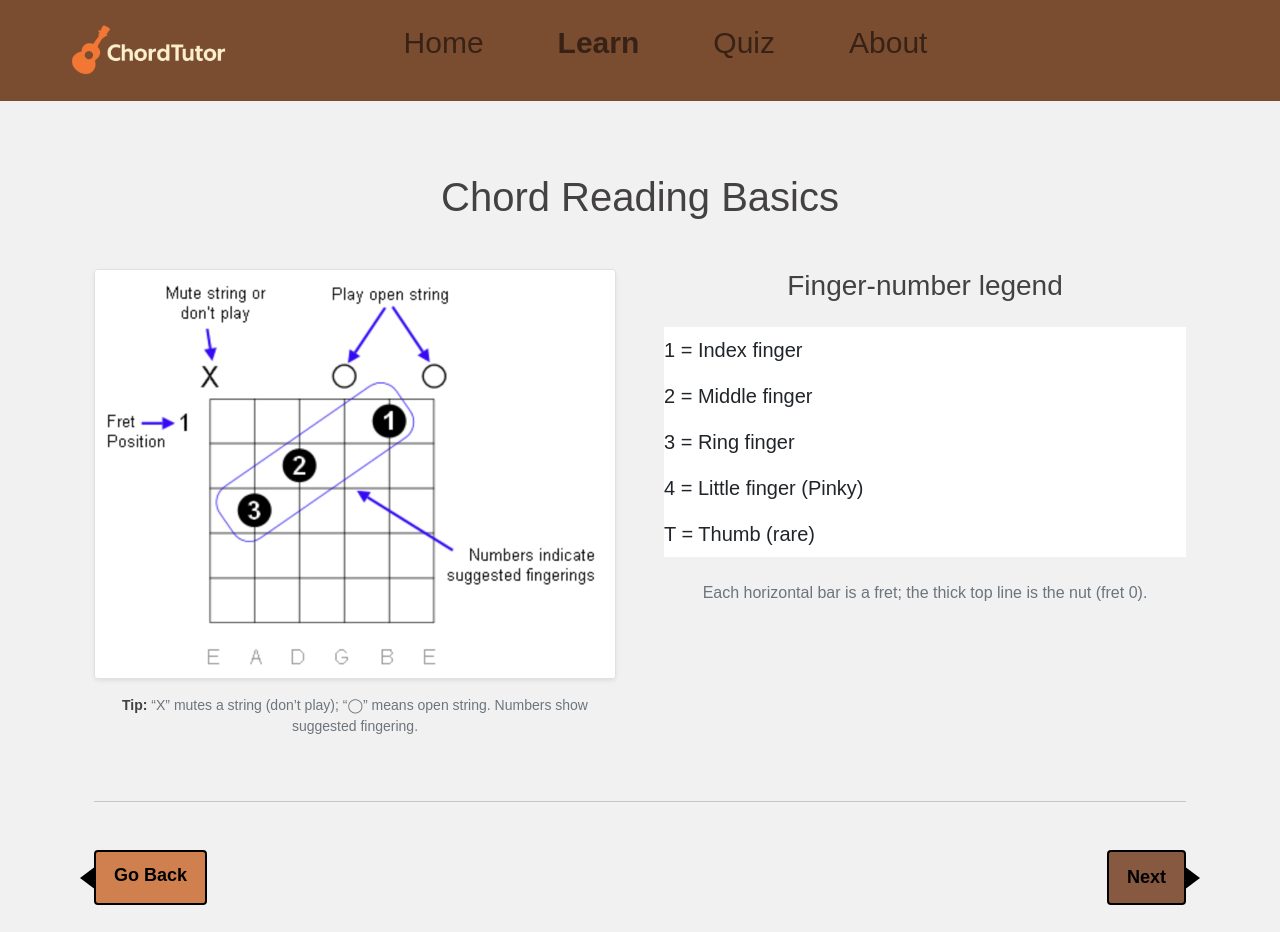
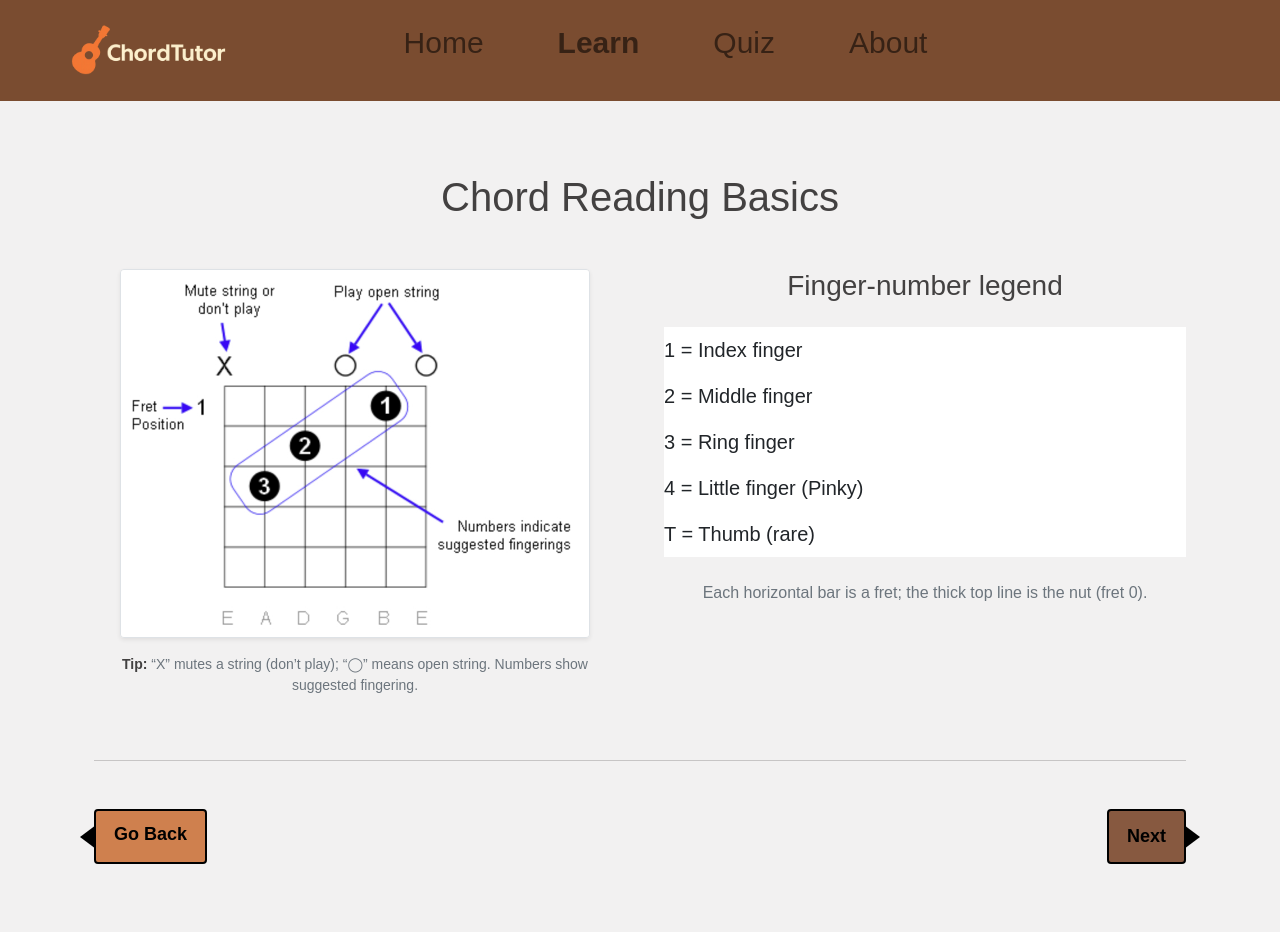
Before and after one commit to SamuelLaki/guitar-learning-app, a Flask app: page /chord-reading-basics in a window 1280 px wide. Run offline with Flask 3, Linux system fonts and the light colour scheme; some libraries are stand-ins or nearby versions.

Commit message:
Allowed vertical scrolling

```diff
--- a/static/main.css
+++ b/static/main.css
@@ -2,7 +2,7 @@ html, body {
     height: 100%; /* Ensure html and body take full height */
     margin: 0;
     padding: 0;
-    overflow: hidden; /* Prevent scrolling on the body */
+    overflow: auto; /* Prevent scrolling on the body */
 }
 
 body {
@@ -27,7 +27,7 @@ body {
 
 .main-content-area {
     flex-grow: 1; /* Make content area fill remaining space */
-    overflow-y: hidden; /* Strictly prevent scrolling within the content area */
+    overflow-y: auto; /* Strictly prevent scrolling within the content area */
     padding-bottom: 20px; /* Add some padding at the bottom */
 }
 
@@ -89,6 +89,11 @@ body {
 .chord-container {
     text-align: center;
     padding-top: 25px; /* Reduced padding */
+}
+
+.chordReadingImage {
+    width: 90%;
+    height: 90%;
 }
 
 .chord-grid {
@@ -267,7 +272,7 @@ body {
 
 .quiz-title {
     text-align: center;
-    margin-bottom: 15px; /* Reduced margin */
+    margin-bottom: 0px; /* Reduced margin */
     border: 1px solid #ccc;
     padding: 12px; /* Reduced padding */
     background-color: #f8f8f8;
--- a/templates/chord_reading_basics.html
+++ b/templates/chord_reading_basics.html
@@ -12,7 +12,7 @@
       <figure class="text-center">
         <img src="static/images/chord_reading_diagram.jpg"
              alt="How to read a guitar chord diagram"
-             class="img-fluid border rounded shadow-sm">
+             class="img-fluid border rounded shadow-sm chordReadingImage">
         <figcaption class="mt-3 small text-muted">
           <strong>Tip:</strong> “X” mutes a string (don’t play); “◯” means open string.
           Numbers show suggested fingering.
```
